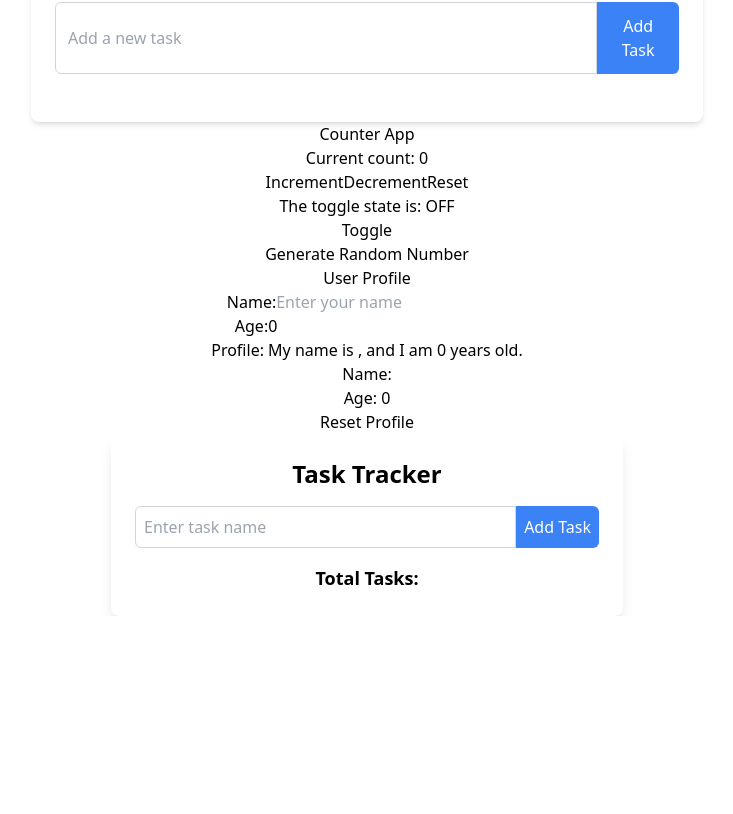
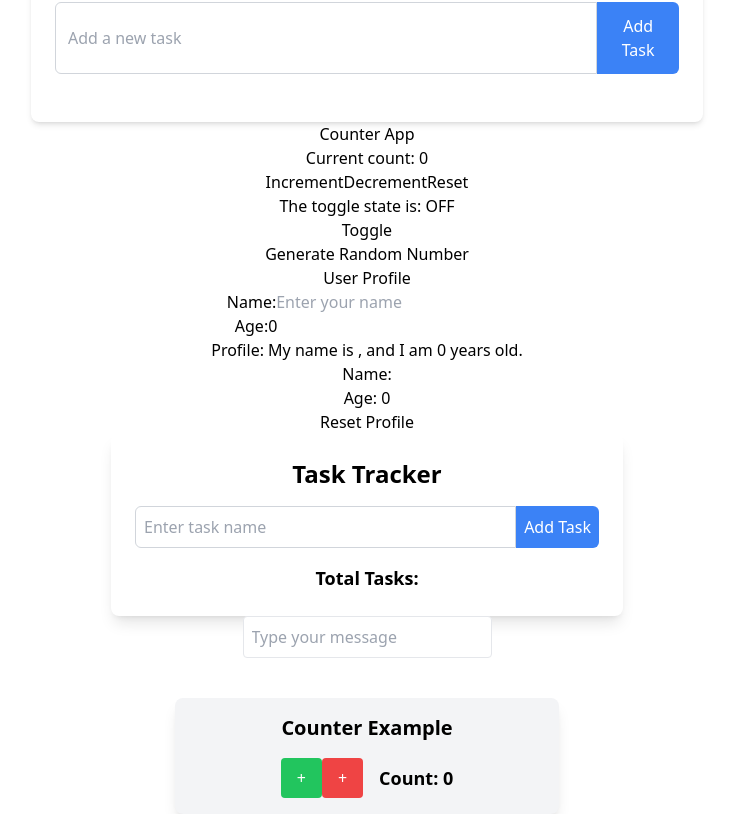
Before and after one commit to staneunbl/practice-app, a React (Create React App) app: page / in a window 1280 px wide. Shown: the part 490-1304 px from the top of the page, without its empty margins (273-1006 px from the left). Before the commit the page ends 1106 px from the top, so only its background shows below. Built offline with nearby package versions, Linux system fonts and the light colour scheme.

Commit message:
practive handling props

```diff
--- a/src/App.js
+++ b/src/App.js
@@ -4,6 +4,7 @@ import TaskManager from "./components/TaskManager.tsx";
 import CounterApp from "./components/CounterApp.tsx";
 import UserProfile from "./components/UserProfile.tsx";
 import TaskTracker from "./components/TaskTracker.tsx";
+import PropsProject from "./components/PropsProject.tsx";
 
 
 function App() {
@@ -14,6 +15,7 @@ function App() {
       <CounterApp />
       <UserProfile />
       <TaskTracker />
+      <PropsProject />
     </div>
   );
 }
--- /dev/null
+++ b/src/components/PropsProject.tsx
@@ -0,0 +1,169 @@
+import React, { useState } from "react"; // String literal expected.ts(1141)
+
+function PropsProject() {
+  const [message, setMessage] = useState<string>("");
+
+  const [count2, setCount2] = useState(0);
+
+  // defining props
+  type CountProps = {
+    count2: number;
+    setCount2: React.Dispatch<React.SetStateAction<number>>;
+  };
+
+  //(to display message prop)
+  const MessageDisplay = (props) => {
+    return (
+      <div>
+        <p>{props.message}</p>
+      </div>
+    );
+  };
+
+  const handleChange = (event) => {
+    setMessage(event.target.value);
+  };
+
+  // (to increment count)
+  const CountingFunction = ({ count2, setCount2 }: CountProps) => {
+    const handleIncrement = () => {
+      setCount2(count2 + 1);
+    };
+    const handleDecrement = () => {
+      setCount2(count2 - 1);
+    };
+    return (
+      <div>
+        <button
+          onClick={handleIncrement}
+          className="px-4 py-2 bg-green-500 text-white rounded hover:bg-green-600"
+        >
+          +
+        </button>
+
+        <button
+          onClick={handleDecrement}
+          className="px-4 py-2 bg-red-500 text-white rounded hover:bg-green-600"
+        >
+          +
+        </button>
+      </div>
+    );
+  };
+
+  return (
+    <>
+      <div>
+        <input
+          type="text"
+          value={message}
+          onChange={handleChange}
+          placeholder="Type your message"
+          className="border p-2 rounded"
+        />
+        <MessageDisplay message={message} />
+      </div>
+
+      <div className="max-w-sm mx-auto mt-10 p-4 bg-gray-100 shadow-lg rounded-lg text-center">
+        <h1 className="text-xl font-bold mb-4">Counter Example</h1>
+        <div className="flex items-center justify-center space-x-4">
+          <CountingFunction count2={count2} setCount2={setCount2} />
+
+          <p className="text-lg font-semibold">Count: {count2}</p>
+        </div>
+      </div>
+    </>
+  );
+}
+
+export default PropsProject;
+
+// import React, { useState } from "react"; // String literal expected.ts(1141)
+
+// function PropsProject() {
+//   const [message, setMessage] = useState<string>("");
+
+//   const [count2, setCount2] = useState(0);
+
+//   // defining props
+//   type CountProps = {
+//     count2: number;
+//     setCount2: React.Dispatch<React.SetStateAction<number>>;
+//   };
+
+//   //(to display message prop)
+//   const MessageDisplay = (props) => {
+//     return (
+//       <div>
+//         <p>{props.message}</p>
+//       </div>
+//     );
+//   };
+
+//   const handleChange = (event) => {
+//     setMessage(event.target.value);
+//   };
+
+//   // (to increment count)
+//   const CountingFunction = ({
+//     count2,
+//     setCount2,
+//     isIncrement,
+//   }: CountProps & { isIncrement: boolean }) => {
+//     const handleChange = () => {
+//       if (isIncrement) {
+//         setCount2(count2 + 1); // Increment if true
+//       } else {
+//         setCount2(count2 - 1); // Decrement if false
+//       }
+//     };
+//     return (
+//       <div>
+//         <button
+//           onClick={handleChange}
+//           className={`px-4 py-2 ${
+//             isIncrement ? "bg-green-500" : "bg-red-500"
+//           } text-white rounded hover:${
+//             isIncrement ? "bg-green-600" : "bg-red-600"
+//           }`}
+//         >
+//           {isIncrement ? "+" : "-"}
+//         </button>
+//       </div>
+//     );
+//   };
+
+//   return (
+//     <>
+//       <div>
+//         <input
+//           type="text"
+//           value={message}
+//           onChange={handleChange}
+//           placeholder="Type your message"
+//           className="border p-2 rounded"
+//         />
+//         <MessageDisplay message={message} />
+//       </div>
+
+//       <div className="max-w-sm mx-auto mt-10 p-4 bg-gray-100 shadow-lg rounded-lg text-center">
+//         <h1 className="text-xl font-bold mb-4">Counter Example</h1>
+//         <div className="flex items-center justify-center space-x-4">
+//           <CountingFunction
+//             count2={count2}
+//             setCount2={setCount2}
+//             isIncrement={true}
+//           />
+//           <p className="text-lg font-semibold">Count: {count2}</p>
+//           <CountingFunction
+//             count2={count2}
+//             setCount2={setCount2}
+//             isIncrement={false}
+//           />
+//         </div>
+//       </div>
+//     </>
+//   );
+// }
+
+// export default PropsProject;
```
